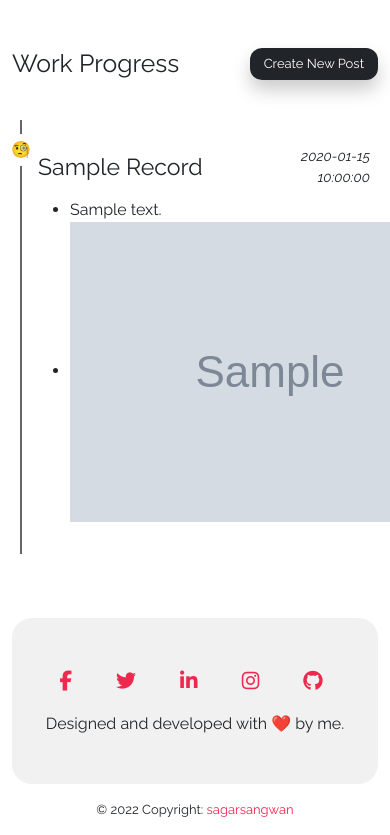
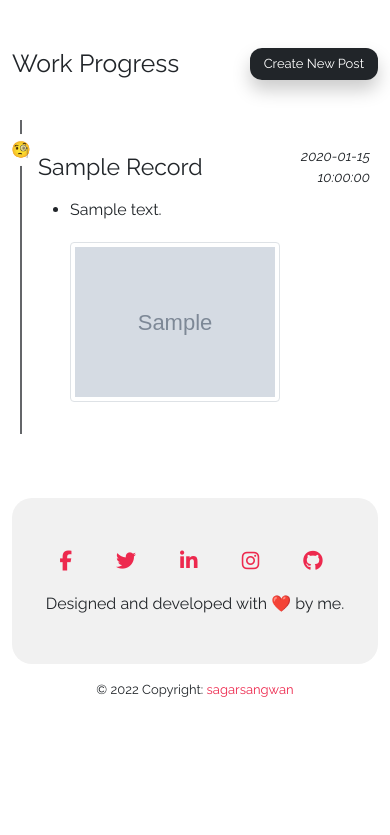
Before and after one commit to sagarsangwan/sagarsangwan, a Flask app: template templates/pages/timeline.html in a window 390 px wide; the page is wider, and only the part inside the window is pictured. Shown: the part 56-891 px from the top of that part. After the commit the page ends 753 px from the top of that part, so only its background shows below. Run offline with Flask 2, Linux system fonts and the light colour scheme; the template is opened without the code that fills it: most values are stand-ins (such as "Sample title", 1, 10 or a date in 2020); grey boxes marked "Sample" are stand-in pictures; parts of the project's set-up code (start-up, migrations or seed data) failed here and were passed over; some libraries are stand-ins or nearby versions.

Commit message:
style changes for timeline image

```diff
--- a/templates/pages/timeline.html
+++ b/templates/pages/timeline.html
@@ -74,7 +74,16 @@
         content: "🔥";
     }
 
+    .timeline-image {
+        max-width: 50%;
+        margin-top: 20px;
+    }
+
     @media (max-width: 768px) {
+        .timeline-image {
+            max-width: 70%;
+        }
+
         .timeline-body {
             margin: 40px auto 40px 8px;
             width: 100%;
@@ -126,7 +135,7 @@
                 <li>{{j|safe}}</li>
                 {% endfor %}
                 {% if i.image %}
-                <li><img src="{{i.image}}" alt=""></li>
+                <img src="{{i.image}}" class="img-thumbnail timeline-image">
                 {% endif %}
             </ul>
         </div>
```
